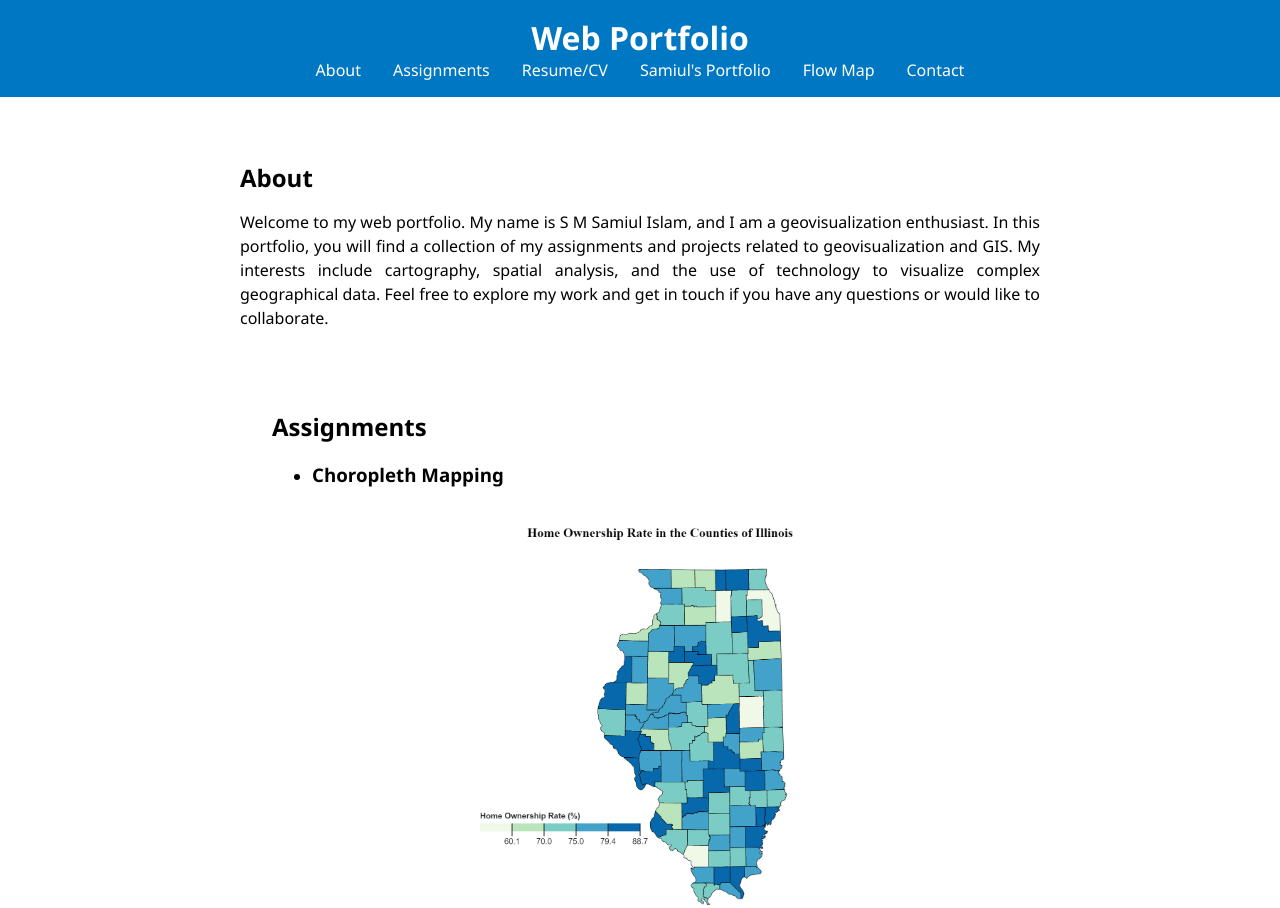
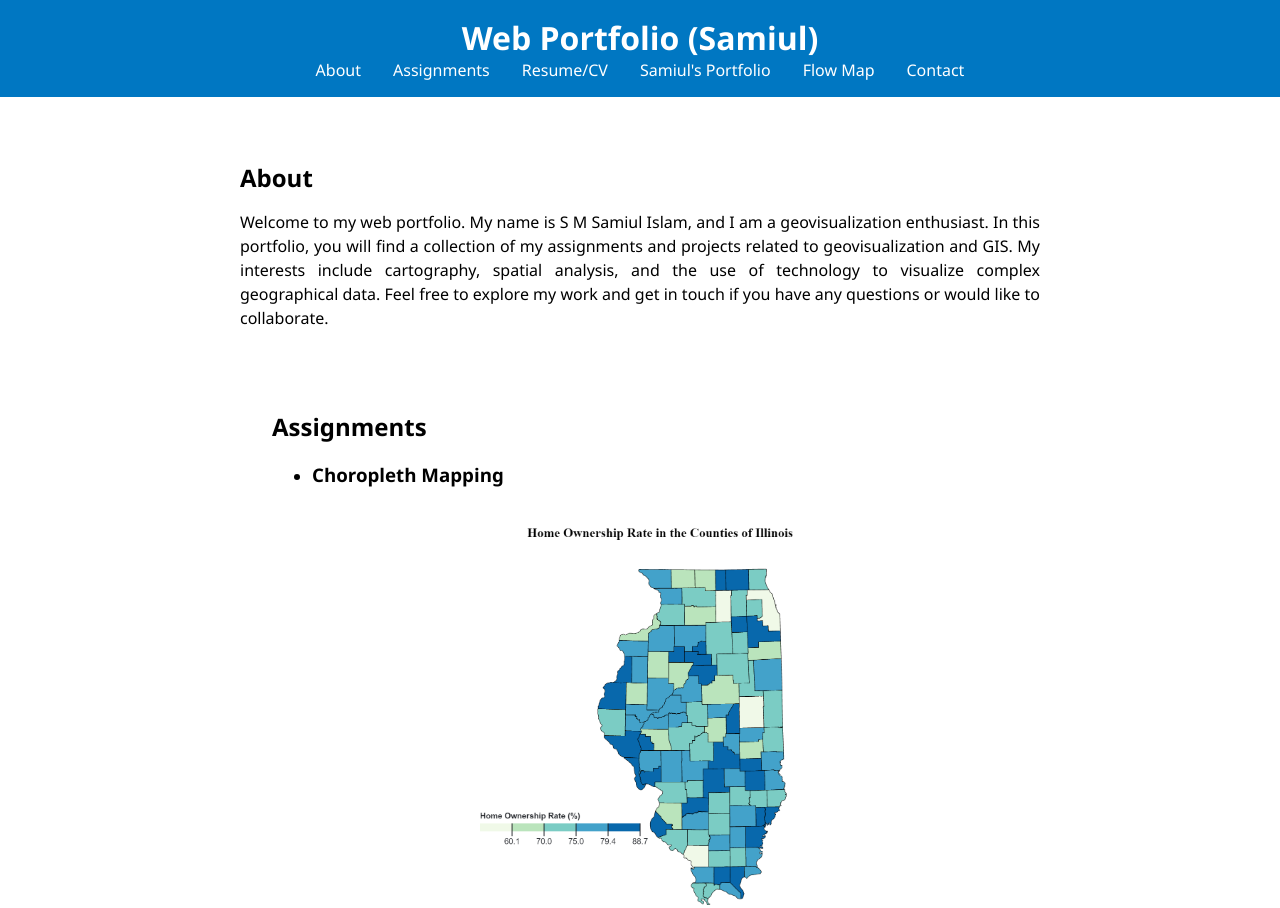
Before and after one commit to geog3540/smsamiul, a plain HTML site: page index.html in a window 1280 px wide. Shown: the top 908 px of the page. Drawn offline with Linux system fonts and the light colour scheme.

Commit message:
commit 4

```diff
--- a/index.html
+++ b/index.html
@@ -70,7 +70,7 @@
 </head>
 <body>
 	<header>
-		<h1>Web Portfolio</h1>
+		<h1>Web Portfolio (Samiul)</h1>
 		<nav>
 			<ul>
 				<li><a href="#about">About</a></li>
```
